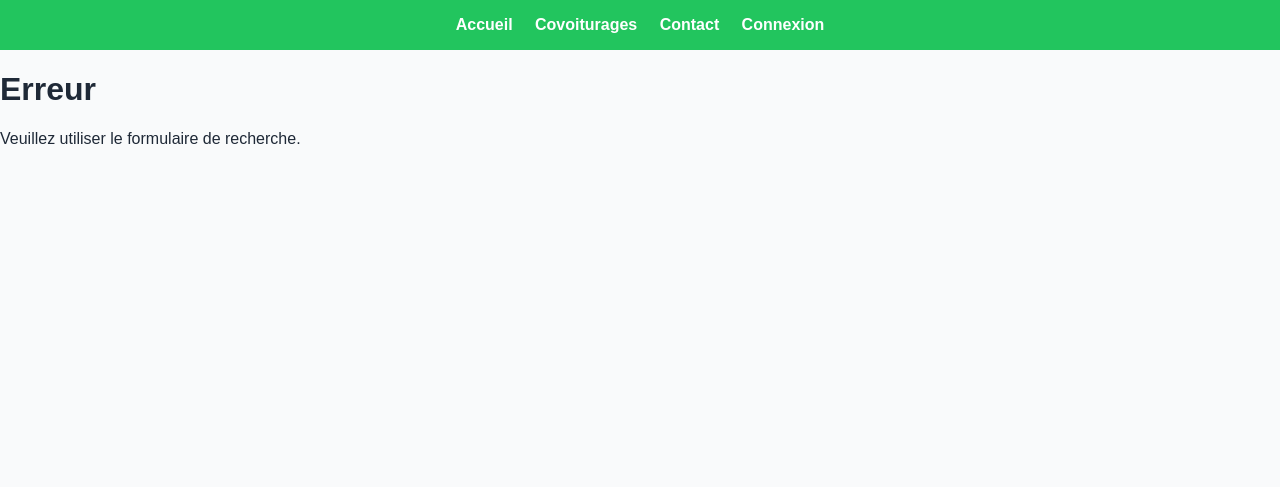
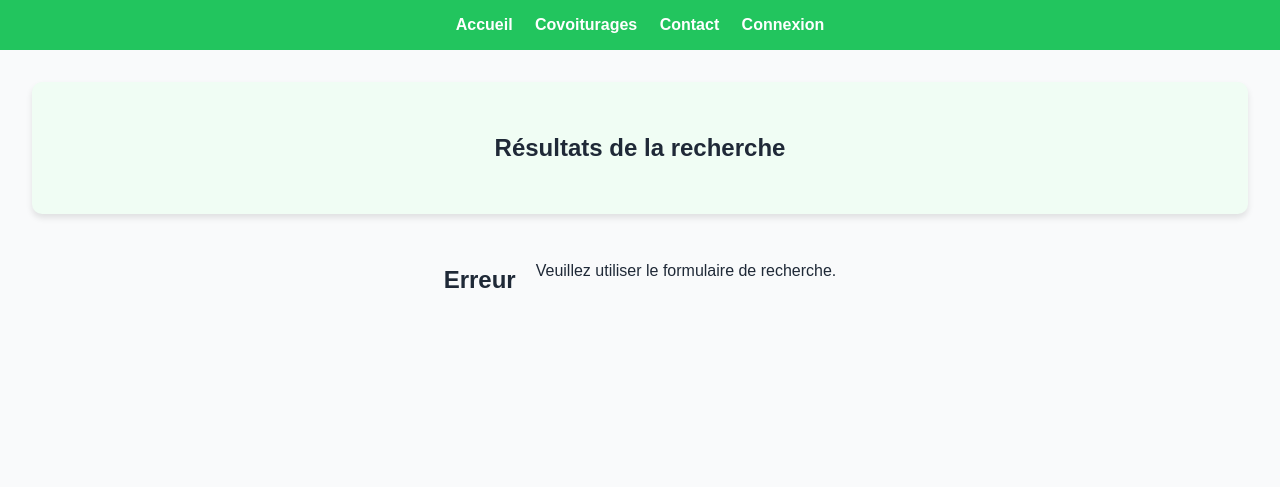
Before and after one commit to solunik/Ecoride, a PHP site: page /app/views/recherche.php in a window 1280 px wide. Shown: the top 487 px of the page. Run offline with PHP 8.4, Linux system fonts and the light colour scheme.

Commit message:
info itineraire dispo detail et css vu recherche co

```diff
--- a/app/views/recherche.php
+++ b/app/views/recherche.php
@@ -7,51 +7,61 @@ session_start(); // Démarre la session PHP
 <head>
     <meta charset="UTF-8">
     <meta name="viewport" content="width=device-width, initial-scale=1.0">
-    <title>Contact</title>
+    <title>Résultats de la recherche</title>
     <link rel="stylesheet" href="/Covoiturage/public/styles.css"> <!-- Lien vers le fichier CSS dans public/ -->
 </head>
 <body>
     <header>
-            <?php include('../partials/header.php'); ?> <!-- Inclusion de header.php depuis partials/ -->
+        <?php include('../partials/header.php'); ?> <!-- Inclusion de header.php depuis partials/ -->
     </header>
 
-    <div class="content">
+    <main>
+    <section class="top-main">
+        <h1>Résultats de la recherche</h1>
+    </section>
+
+    <section class="resultats-covoiturage">
         <?php
         // Connexion à la base de données
         try {
-            // Charger la configuration de la base de données depuis config.php
             $config = require __DIR__ . '/../../config/config.php';
-            // Utilisation des valeurs du fichier config.php pour se connecter à la base de données
             $conn = new PDO('mysql:host=' . $config['host'] . ';dbname=' . $config['dbname'], $config['user'], $config['password']);
-            // Configuration pour afficher les erreurs SQL en cas de problème
             $conn->setAttribute(PDO::ATTR_ERRMODE, PDO::ERRMODE_EXCEPTION);
 
-            // Vérifie si les données sont transmises via le formulaire
             if (isset($_GET['depart'], $_GET['arrivee'], $_GET['date'])) {
-                // Récupérer et sécuriser les données en échappant les caractères spéciaux
                 $depart = htmlspecialchars($_GET['depart']);
                 $arrivee = htmlspecialchars($_GET['arrivee']);
                 $date = htmlspecialchars($_GET['date']);
 
                 // Préparation de la requête SQL pour rechercher les covoiturages correspondant aux critères
                 $stmt = $conn->prepare("SELECT * FROM Covoiturage WHERE lieu_depart = :depart AND lieu_arrivee = :arrivee AND date_depart = :date ORDER BY heure_depart");
-
-                // Exécution de la requête en remplaçant les valeurs des paramètres par celles de l'utilisateur
-                $stmt->execute([
-                    ':depart' => $depart,
-                    ':arrivee' => $arrivee,
-                    ':date' => $date
-                ]);
+                $stmt->execute([':depart' => $depart, ':arrivee' => $arrivee, ':date' => $date]);
 
                 // Récupération des résultats sous forme de tableau associatif
                 $resultats = $stmt->fetchAll();
 
                 // Vérifie si des résultats existent
                 if ($resultats) {
-                    echo "<h1>Résultats de la recherche</h1>";
-                    // Parcourt les résultats et les affiche dynamiquement
+                    // Affiche chaque résultat sous forme de carte
                     foreach ($resultats as $covoiturage) {
-                        echo "<p>Covoiturage de " . htmlspecialchars($covoiturage['lieu_depart']) . " à " . htmlspecialchars($covoiturage['lieu_arrivee']) . " le " . htmlspecialchars($covoiturage['date_depart']) . " à " . htmlspecialchars($covoiturage['heure_depart']) . " - Prix : " . htmlspecialchars($covoiturage['prix_personne']) . "€</p>";
+                        $energie = htmlspecialchars($covoiturage['energie']);
+
+                        $ecologique = ($energie == 'électrique' || $energie == 'hybride') ? 'Oui' : 'Non';
+                        echo "<div class='carte-covoiturage'>
+                                <h2>" . htmlspecialchars($covoiturage['lieu_depart']) . " → " . htmlspecialchars($covoiturage['lieu_arrivee']) . "</h2>
+                                <div class='chauffeur-info'>
+                                    <img src='" . htmlspecialchars($covoiturage['photo']) . "' alt='Photo du chauffeur' class='photo-chauffeur'>
+                                    <p><strong>Pseudo:</strong> " . htmlspecialchars($covoiturage['pseudo']) . "</p>
+                                    <p><strong>Note:</strong> " . htmlspecialchars($covoiturage['note']) . " / 5</p>
+                                </div>
+                                <p><strong>Date de départ:</strong> " . htmlspecialchars($covoiturage['date_depart']) . "</p>
+                                <p><strong>Heure de départ:</strong> " . htmlspecialchars($covoiturage['heure_depart']) . "</p>
+                                <p><strong>Heure d'arrivée:</strong> " . htmlspecialchars($covoiturage['heure_arrivee']) . "</p>
+                                <p><strong>Prix:</strong> " . htmlspecialchars($covoiturage['prix_personne']) . "€</p>
+                                <p><strong>Places restantes:</strong> " . htmlspecialchars($covoiturage['nb_place']) . "</p>
+                                <p><strong>Voyage écologique:</strong> " . $ecologique . "</p>
+                                <a href='detail.php?id=" . htmlspecialchars($covoiturage['id_covoiturage']) . "' class='btn-detail'>Détail</a>
+                            </div>";
                     }
                 } else {
                     // Message si aucun covoiturage ne correspond aux critères
@@ -68,7 +78,8 @@ session_start(); // Démarre la session PHP
             echo "Erreur de connexion : " . htmlspecialchars($e->getMessage());
         }
         ?>
-    </div>
+    </section>
+</main>
 
     <footer>
         <?php include('../partials/footer.php'); ?> <!-- Inclusion de footer.php depuis partials/ -->
--- a/public/styles.css
+++ b/public/styles.css
@@ -141,3 +141,62 @@ footer {
     bottom: 0; /* Positionne le footer tout en bas de la page */
     width: 100%; /* Prend toute la largeur de la page pour le footer */
 }
+
+
+.top-main {
+    text-align: center; /* Centre le texte dans la section */
+    margin-bottom: 2rem; /* Ajoute une marge en bas de la section */
+    padding: 2rem; /* Ajoute un padding autour du contenu de la section */
+    background-color: #f0fdf4; /* Définit un fond vert pâle pour cette section */
+    border-radius: 10px; /* Arrondit les coins de la section */
+    box-shadow: 0 4px 6px rgba(0, 0, 0, 0.1); /* Ajoute une ombre légère autour de la section */
+}
+/* Section contenant les cartes */
+.resultats-covoiturage {
+    display: flex;
+    flex-wrap: wrap; /* Pour que les cartes s'affichent en plusieurs lignes */
+    justify-content: center; /* Centrer les cartes horizontalement */
+    gap: 20px; /* Espace entre les cartes */
+}
+
+/* Style pour le conteneur de la carte */
+.carte-covoiturage {
+    border: 1px solid #ddd;
+    padding: 20px;
+    margin: 15px 0;
+    background-color: #f9f9f9;
+    border-radius: 10px;
+    box-shadow: 0 4px 6px rgba(0, 0, 0, 0.1);
+}
+
+/* Style pour la section de l'information sur le chauffeur */
+.chauffeur-info {
+    display: flex;
+    align-items: center;
+    margin-bottom: 10px;
+}
+
+.photo-chauffeur {
+    width: 50px;
+    height: 50px;
+    border-radius: 50%;
+    object-fit: cover;
+    margin-right: 10px;
+}
+
+/* Style pour le bouton Détail */
+.btn-detail {
+    display: inline-block;
+    background-color: #22c55e; /* Couleur du bouton en vert */
+    color: white;
+    padding: 0.5rem 1rem;
+    border-radius: 5px;
+    text-align: center;
+    text-decoration: none; /* Pas de soulignement */
+    font-weight: bold;
+    transition: background-color 0.3s ease; /* Transition pour l'effet hover */
+}
+
+.btn-detail:hover {
+    background-color: #16a34a; /* Changement de couleur au survol */
+}
```
